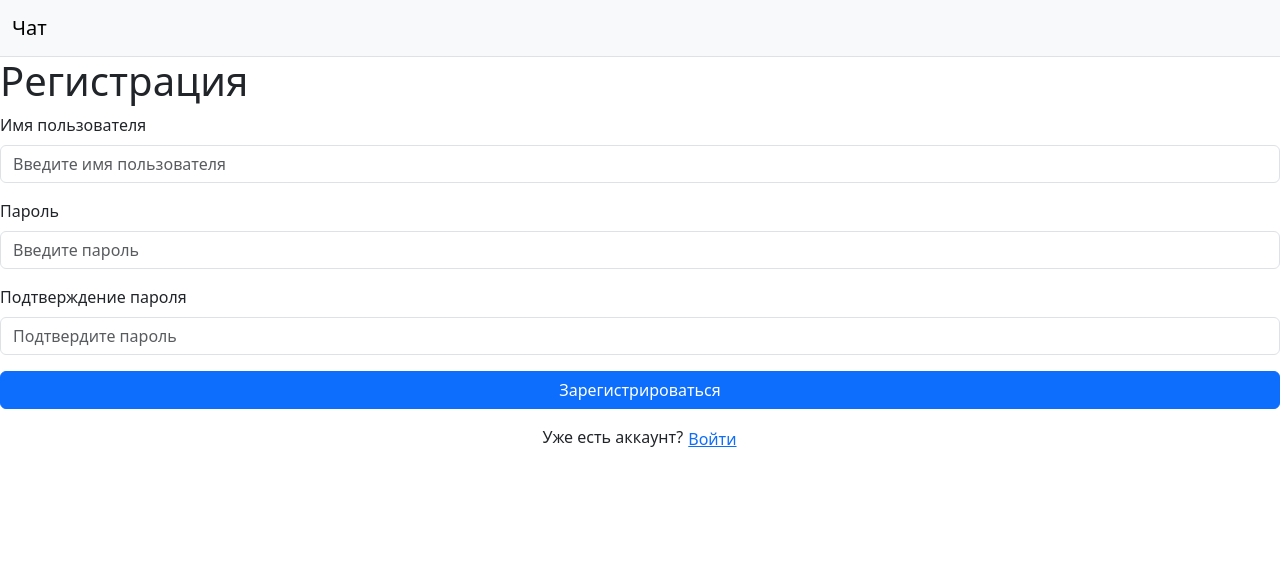
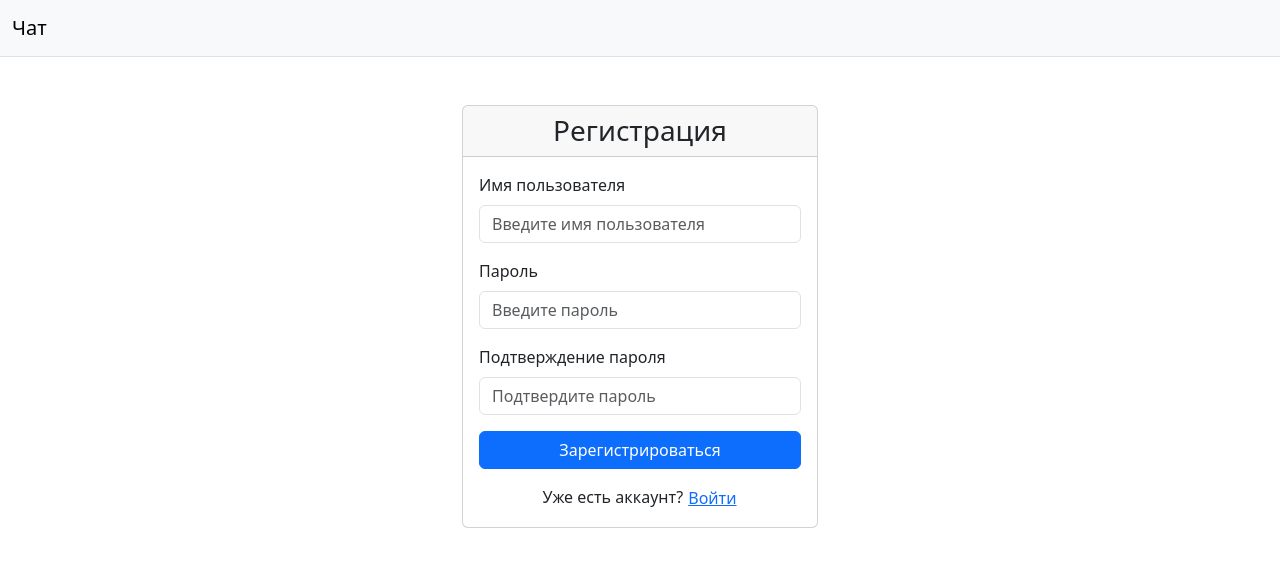
Before and after one commit to AssMasster/project-old, a React app in the folder frontend/: page /signup in a window 1280 px wide. Shown: the top 566 px of the page. Built offline with nearby package versions, Linux system fonts and the light colour scheme; the HTML template or start-up script is replaced by a standard one.

Commit message:
испрвлена форма регистрации

```diff
--- a/frontend/src/components/SignupPage.jsx
+++ b/frontend/src/components/SignupPage.jsx
@@ -1,61 +1,138 @@
 import React, { useState } from 'react';
-import { Formik, Field, Form } from 'formik';
+import { useFormik } from 'formik';
 import { useNavigate, Link } from 'react-router-dom';
 import { useTranslation } from 'react-i18next';
-import { useDispatch } from 'react-redux';
 import axios from 'axios';
-import * as yup from 'yup';
+import { toast } from 'react-toastify';
+import { validationSchemas } from '../utils/validationSchemas.js';
 
 const SignupPage = () => {
   const { t } = useTranslation();
   const navigate = useNavigate();
-  const dispatch = useDispatch();
   const [error, setError] = useState('');
 
-  const signupSchema = yup.object().shape({
-    username: yup
-      .string()
-      .min(3, t('auth.usernameLength'))
-      .max(20, t('auth.usernameLength'))
-      .required(t('common.required')),
-    password: yup
-      .string()
-      .min(6, t('auth.passwordLength'))
-      .required(t('common.required')),
-    confirmPassword: yup
-      .string()
-      .oneOf([yup.ref('password'), null], t('auth.passwordsMatch'))
-      .required(t('common.required')),
-  });
+  const handleSignupSubmit = async (values, { setSubmitting }) => {
+    // Проверка на заполненность полей
+    if (!values.username.trim() || !values.password.trim() || !values.confirmPassword.trim()) {
+      toast.error(t('signup.fillAllFields'));
+      setSubmitting(false);
+      return;
+    }
 
-  const handleSubmit = async (values, { setSubmitting }) => {
     try {
-      setError('');
-
       const response = await axios.post('/api/v1/signup', {
-        username: values.username,
+        username: values.username.trim(),
         password: values.password,
       });
 
-      localStorage.setItem('authToken', response.data.token);
-      axios.defaults.headers.common['Authorization'] = `Bearer ${response.data.token}`;
+      const { token, username, id } = response.data;
 
+      localStorage.setItem('authToken', token);
+      localStorage.setItem('username', username);
+      localStorage.setItem('userId', id);
+
+      axios.defaults.headers.common['Authorization'] = `Bearer ${token}`;
+
+      toast.success(t('signup.success'));
       navigate('/');
     } catch (err) {
       if (err.response?.status === 409) {
-        setError(t('auth.userExists'));
+        setError(t('signup.userExists'));
+        toast.error(t('signup.userExists'));
       } else {
-        setError(t('auth.registrationError'));
+        setError(t('signup.error'));
+        toast.error(t('signup.error'));
       }
     } finally {
       setSubmitting(false);
     }
   };
 
+  const formik = useFormik({
+    initialValues: {
+      username: '',
+      password: '',
+      confirmPassword: '',
+    },
+    validationSchema: validationSchemas.signupSchema,
+    onSubmit: handleSignupSubmit,
+  });
+
   return (
-    <div className="auth-container">
-      <div className="auth-form">
-        <h1>{t('auth.registration')}</h1>
+    <div className="container">
+      <div className="row justify-content-center mt-5">
+        <div className="col-md-6 col-lg-4">
+          <div className="card">
+            <div className="card-header">
+              <h3 className="text-center mb-0">{t('signup.title')}</h3>
+            </div>
+            <div className="card-body">
+              <form onSubmit={formik.handleSubmit}>
+                <div className="mb-3">
+                  <label htmlFor="username" className="form-label">
+                    {t('signup.username')}
+                  </label>
+                  <input
+                    type="text"
+                    className={`form-control ${
+                      formik.touched.username && formik.errors.username ? 'is-invalid' : ''
+                    }`}
+                    id="username"
+                    name="username"
+                    value={formik.values.username}
+                    onChange={formik.handleChange}
+                    onBlur={formik.handleBlur}
+                    autoComplete="off"
+                    placeholder={t('signup.enterUsername')}
+                  />
+                  {formik.touched.username && formik.errors.username && (
+                    <div className="invalid-feedback">{formik.errors.username}</div>
+                  )}
+                </div>
+
+                <div className="mb-3">
+                  <label htmlFor="password" className="form-label">
+                    {t('signup.password')}
+                  </label>
+                  <input
+                    type="password"
+                    className={`form-control ${
+                      formik.touched.password && formik.errors.password ? 'is-invalid' : ''
+                    }`}
+                    id="password"
+                    name="password"
+                    value={formik.values.password}
+                    onChange={formik.handleChange}
+                    onBlur={formik.handleBlur}
+                    autoComplete="off"
+                    placeholder={t('signup.enterPassword')}
+                  />
+                  {formik.touched.password && formik.errors.password && (
+                    <div className="invalid-feedback">{formik.errors.password}</div>
+                  )}
+                </div>
+
+                <div className="mb-3">
+                  <label htmlFor="confirmPassword" className="form-label">
+                    {t('signup.confirmPassword')}
+                  </label>
+                  <input
+                    type="password"
+                    className={`form-control ${
+                      formik.touched.confirmPassword && formik.errors.confirmPassword ? 'is-invalid' : ''
+                    }`}
+                    id="confirmPassword"
+                    name="confirmPassword"
+                    value={formik.values.confirmPassword}
+                    onChange={formik.handleChange}
+                    onBlur={formik.handleBlur}
+                    autoComplete="off"
+                    placeholder={t('signup.confirmPasswordPlaceholder')}
+                  />
+                  {formik.touched.confirmPassword && formik.errors.confirmPassword && (
+                    <div className="invalid-feedback">{formik.errors.confirmPassword}</div>
+                  )}
+                </div>
 
                 {error && (
                   <div className="alert alert-danger" role="alert">
@@ -63,79 +140,23 @@ const SignupPage = () => {
                   </div>
                 )}
 
-        <Formik
-          initialValues={{ username: '', password: '', confirmPassword: '' }}
-          validationSchema={signupSchema}
-          onSubmit={handleSubmit}
-          validateOnChange={false}
-          validateOnBlur={false}
-        >
-          {({ isSubmitting, errors, touched }) => (
-            <Form>
-              <div className="mb-3">
-                <label htmlFor="username" className="form-label">
-                  {t('auth.username')}
-                </label>
-                <Field
-                  id="username"
-                  name="username"
-                  type="text"
-                  className={`form-control ${errors.username && touched.username ? 'is-invalid' : ''}`}
-                  placeholder={t('auth.enterUsername')}
-                />
-                {errors.username && touched.username && (
-                  <div className="invalid-feedback">{errors.username}</div>
-                )}
-              </div>
-
-              <div className="mb-3">
-                <label htmlFor="password" className="form-label">
-                  {t('auth.password')}
-                </label>
-                <Field
-                  id="password"
-                  name="password"
-                  type="password"
-                  className={`form-control ${errors.password && touched.password ? 'is-invalid' : ''}`}
-                  placeholder={t('auth.enterPassword')}
-                />
-                {errors.password && touched.password && (
-                  <div className="invalid-feedback">{errors.password}</div>
-                )}
-              </div>
-
-              <div className="mb-3">
-                <label htmlFor="confirmPassword" className="form-label">
-                  {t('auth.confirmPassword')}
-                </label>
-                <Field
-                  id="confirmPassword"
-                  name="confirmPassword"
-                  type="password"
-                  className={`form-control ${errors.confirmPassword && touched.confirmPassword ? 'is-invalid' : ''}`}
-                  placeholder={t('auth.confirmPasswordPlaceholder')}
-                />
-                {errors.confirmPassword && touched.confirmPassword && (
-                  <div className="invalid-feedback">{errors.confirmPassword}</div>
-                )}
-              </div>
-
                 <button
                   type="submit"
                   className="btn btn-primary w-100"
-                disabled={isSubmitting}
+                  disabled={formik.isSubmitting}
                 >
-                {isSubmitting ? t('common.sending') : t('common.signup')}
+                  {formik.isSubmitting ? t('common.sending') : t('common.signup')}
                 </button>
-            </Form>
-          )}
-        </Formik>
+              </form>
 
               <div className="mt-3 text-center">
-          <span>{t('auth.haveAccount')} </span>
+                <span>{t('signup.haveAccount')} </span>
                 <Link to="/login" className="btn btn-link p-0">
                   {t('common.login')}
                 </Link>
+              </div>
+            </div>
+          </div>
         </div>
       </div>
     </div>
```
Lines whose indentation alone changed are shown as unchanged.
